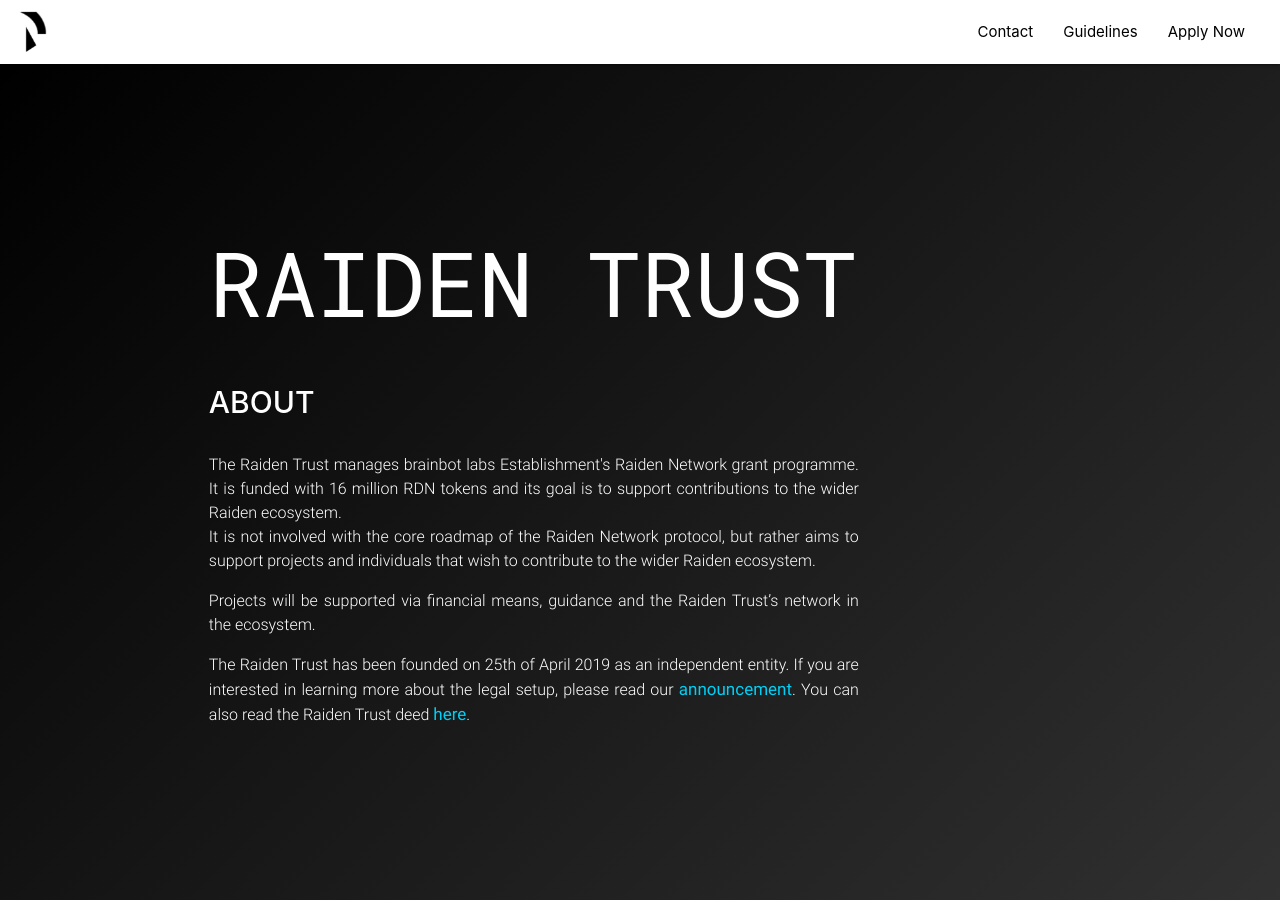
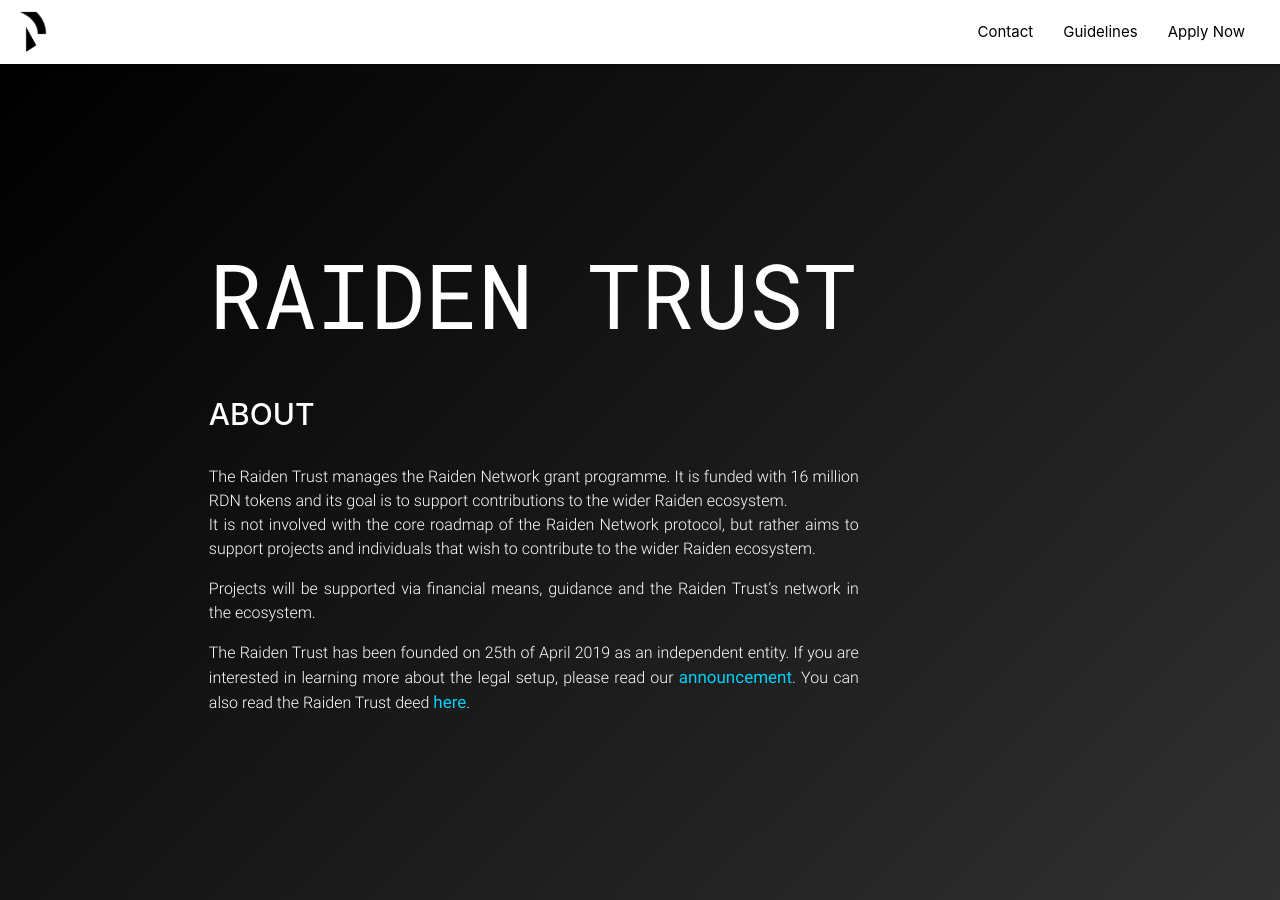
Before and after one commit to raiden-trust/website, a Jekyll site: the page built from index.html, in a window 1280 px wide and 900 px high. Built offline with Jekyll 4.4.1, drawn with Linux system fonts in a browser that asks for light colours.

Commit message:
Update landing.html

```diff
--- a/_layouts/landing.html
+++ b/_layouts/landing.html
@@ -20,7 +20,7 @@ layout: default
 
     <div class="content">
       <p class="justify">
-        The Raiden Trust manages brainbot labs Establishment's Raiden Network grant
+        The Raiden Trust manages the Raiden Network grant
         programme. It is funded with 16 million RDN tokens and its goal is to support
         contributions to the wider Raiden ecosystem. <br> It is not involved with the core
         roadmap of the Raiden Network protocol, but rather aims to support projects
```
